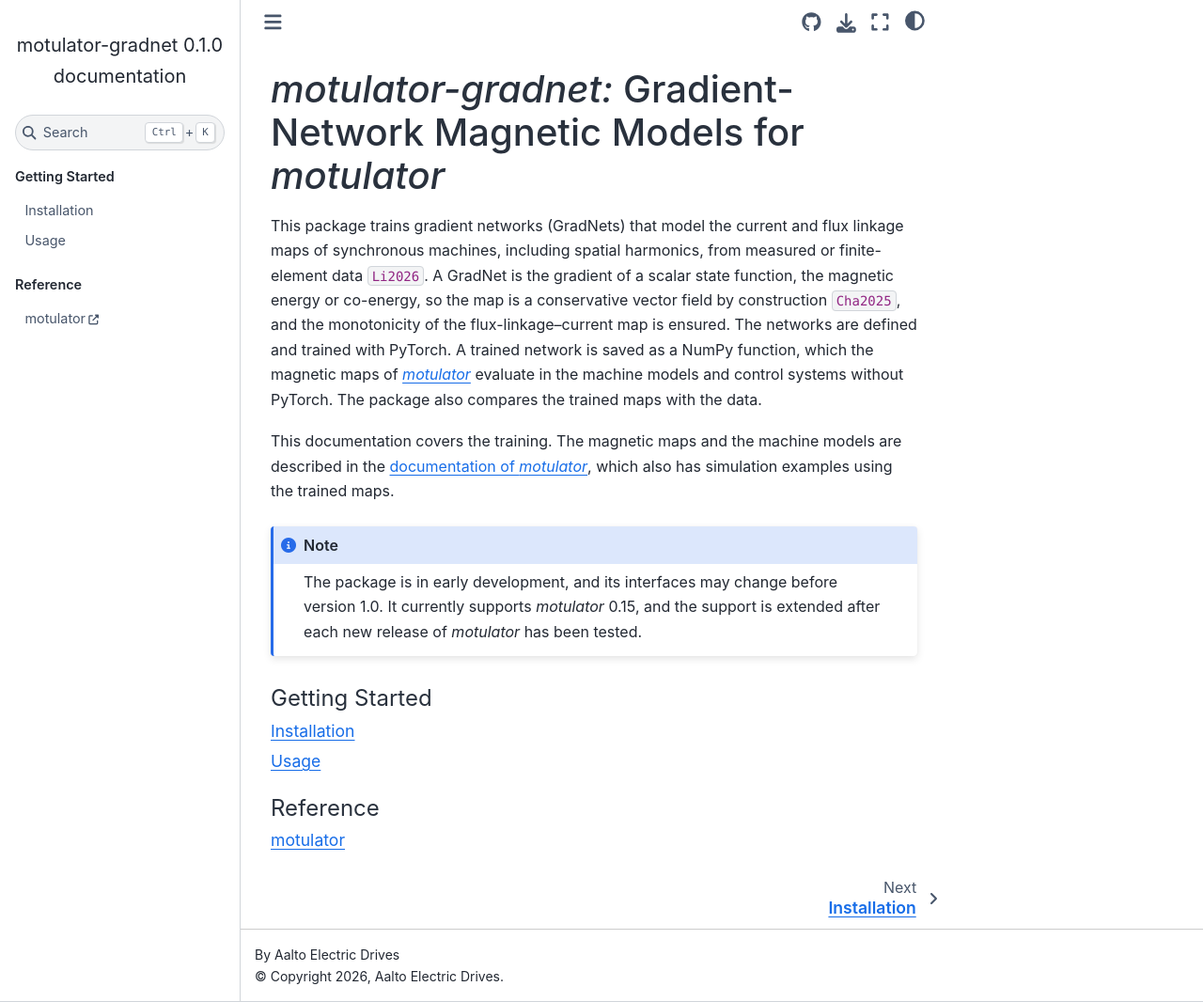
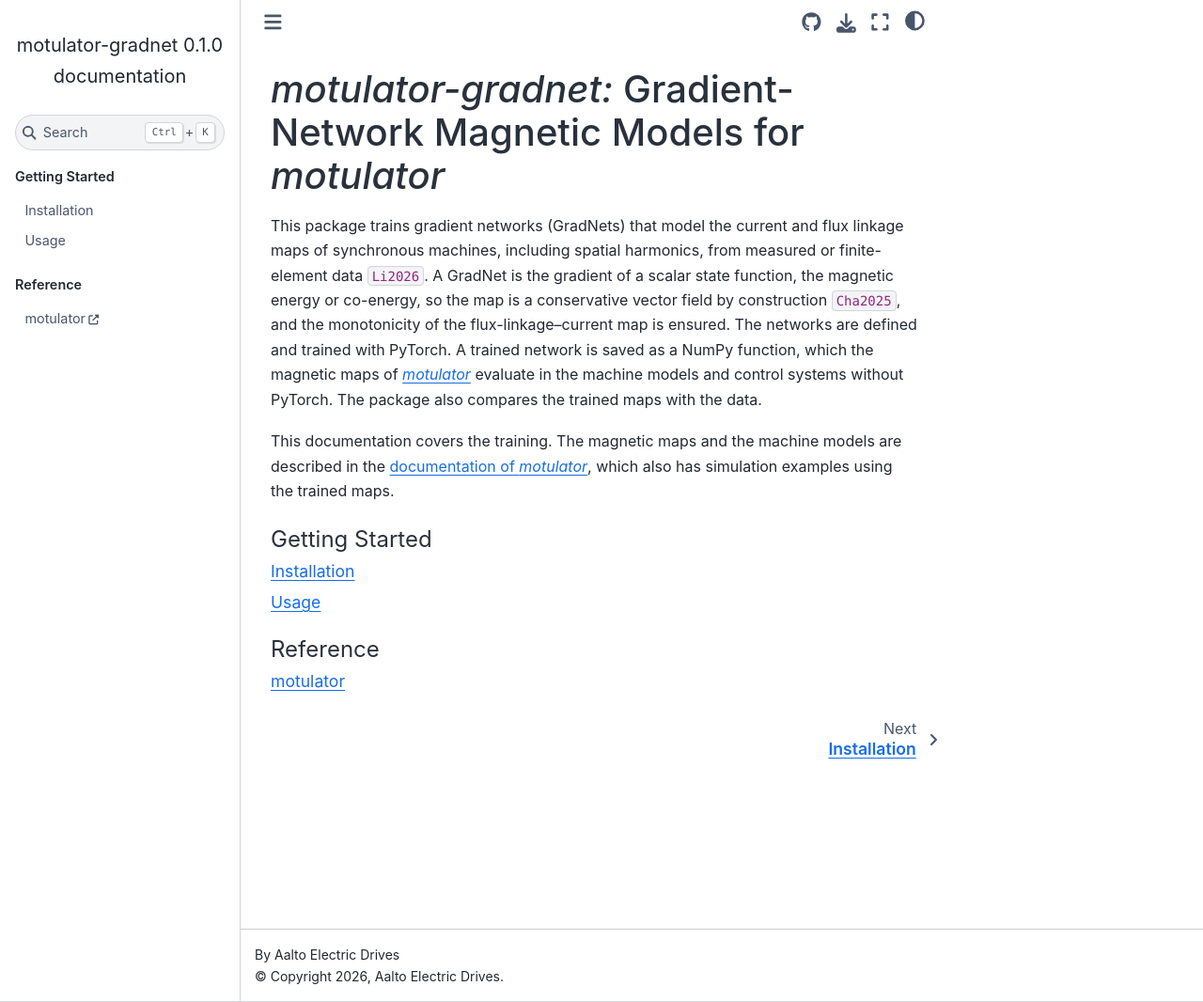
Before and after one commit to Aalto-Electric-Drives/motulator-gradnet, a Sphinx documentation site: the page built from docs/source/index.md, in a window 1280 px wide and 1066 px high. Shown: the whole window at 94% size. Built offline with Sphinx 7.4.7 and the Sphinx Book theme 1.1.4, drawn with Linux system fonts in a browser that asks for light colours; pages that are not in the unit, such as notebooks, are missing from menus; cross-references to code outside the pages are shown as plain code.

Commit message:
Remove the development status note
Co-Authored-By: Claude Opus 5.5 <noreply@anthropic.com>

````diff
--- a/docs/source/index.md
+++ b/docs/source/index.md
@@ -3,10 +3,6 @@
 This package trains gradient networks (GradNets) that model the current and flux linkage maps of synchronous machines, including spatial harmonics, from measured or finite-element data {cite}`Li2026`. A GradNet is the gradient of a scalar state function, the magnetic energy or co-energy, so the map is a conservative vector field by construction {cite}`Cha2025`, and the monotonicity of the flux-linkage–current map is ensured. The networks are defined and trained with PyTorch. A trained network is saved as a NumPy function, which the magnetic maps of [*motulator*](https://aalto-electric-drives.github.io/motulator/) evaluate in the machine models and control systems without PyTorch. The package also compares the trained maps with the data.
 
 This documentation covers the training. The magnetic maps and the machine models are described in the [documentation of *motulator*](https://aalto-electric-drives.github.io/motulator/model/drive/synchronous_machine.html#saturation-models), which also has simulation examples using the trained maps.
-
-```{note}
-The package is in early development, and its interfaces may change before version 1.0. It currently supports *motulator* 0.15, and the support is extended after each new release of *motulator* has been tested.
-```
 
 ```{toctree}
 ---
--- a/pyproject.toml
+++ b/pyproject.toml
@@ -31,7 +31,6 @@ keywords = [
     "synchronous machine",
 ]
 classifiers = [
-  "Development Status :: 3 - Alpha",
   "Programming Language :: Python",
   "Programming Language :: Python :: 3.12",
   "Programming Language :: Python :: 3.13",
````
Also changed, not shown: README.md (+0 -2 lines).
